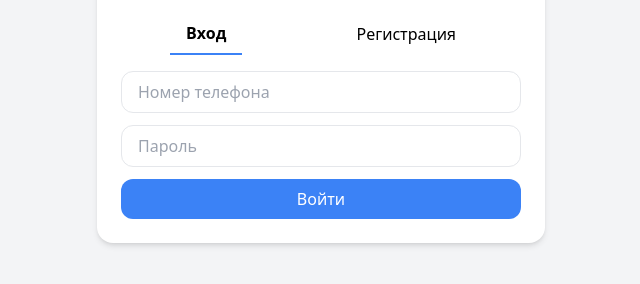
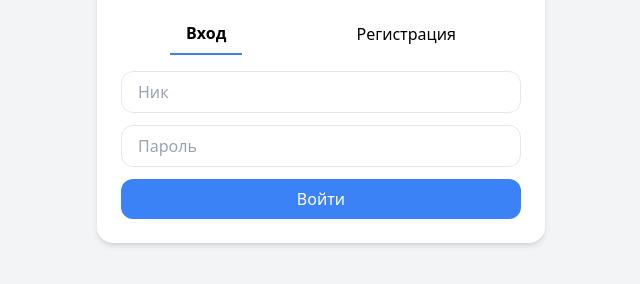
Before and after one commit to IbrahimEvloev/OurChat-2.0, a website: page public/index.html in a window 1280 px wide. Shown: the part 308-592 px from the top of the page, without its empty margins (319-959 px from the left). Drawn offline with nearby package versions, Linux system fonts and the light colour scheme.

Commit message:
Update index.html

```diff
--- a/public/index.html
+++ b/public/index.html
@@ -18,14 +18,14 @@
 
   <!-- Вход -->
   <form id="loginForm" class="flex flex-col gap-3">
-    <input id="loginName" type="tel" placeholder="Номер телефона" class="border rounded-xl px-4 py-2">
+    <input id="loginName" type="text" placeholder="Ник" maxlength="20" class="border rounded-xl px-4 py-2">
     <input id="loginPassword" type="password" placeholder="Пароль" class="border rounded-xl px-4 py-2">
     <button type="submit" class="py-2 rounded-xl bg-blue-500 text-white hover:bg-blue-600">Войти</button>
   </form>
 
   <!-- Регистрация -->
   <form id="registerForm" class="flex flex-col gap-3 hidden">
-    <input id="regName" type="tel" placeholder="Номер телефона" class="border rounded-xl px-4 py-2">
+    <input id="regName" type="text" placeholder="Ник" maxlength="20" class="border rounded-xl px-4 py-2">
     <input id="regPassword" type="password" placeholder="Пароль" class="border rounded-xl px-4 py-2">
     <button type="submit" class="py-2 rounded-xl bg-green-500 text-white hover:bg-green-600">Зарегистрироваться</button>
   </form>
```
